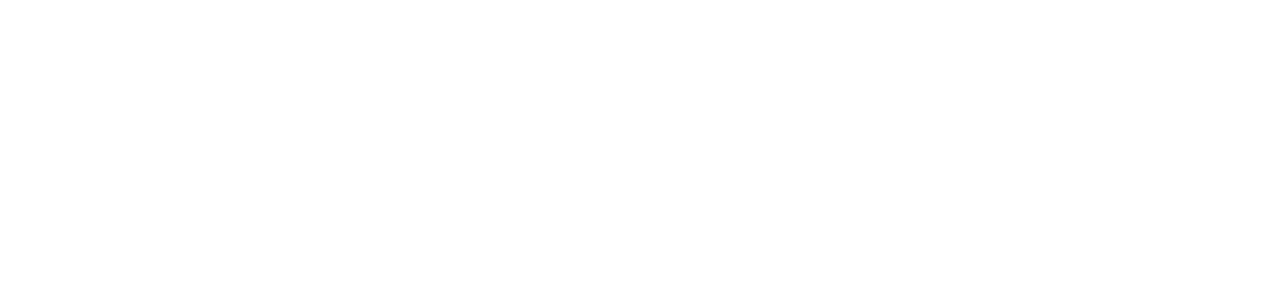
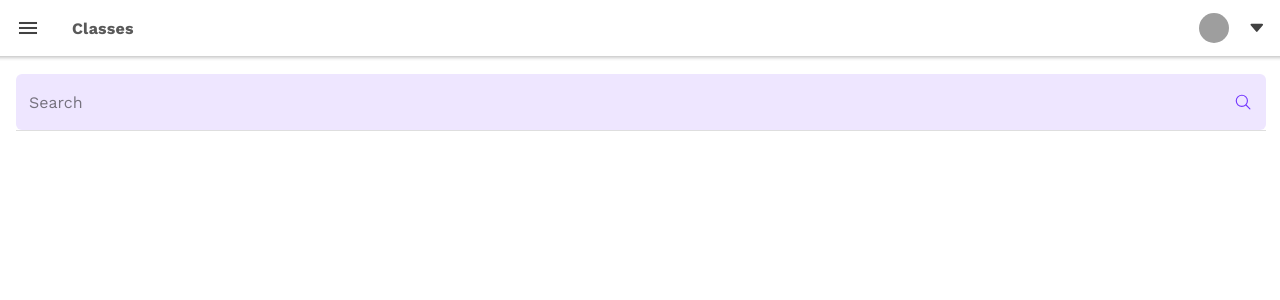
Before and after one commit to azkalonz/iskwela-mobile, a React (Create React App) app: page /dashboard in a window 1280 px wide. Shown: the top 300 px of the page. Built offline with nearby package versions, Linux system fonts and the light colour scheme; grey boxes are pictures that could not be loaded.

Commit message:
initial dashboard page

```diff
--- a/public/index.html
+++ b/public/index.html
@@ -26,6 +26,14 @@
     <meta name="apple-mobile-web-app-capable" content="yes" />
     <meta name="apple-mobile-web-app-title" content="Iskwela" />
     <meta name="apple-mobile-web-app-status-bar-style" content="black" />
+    <script
+      type="module"
+      src="https://unpkg.com/ionicons@5.5.2/dist/ionicons/ionicons.esm.js"
+    ></script>
+    <script
+      nomodule
+      src="https://unpkg.com/ionicons@5.5.2/dist/ionicons/ionicons.js"
+    ></script>
   </head>
 
   <body>
--- a/src/App.scss
+++ b/src/App.scss
@@ -2,7 +2,7 @@
   overflow-y: auto;
 }
 
-ion-item {
+ion-item.iskwela-theme {
   --ion-item-background: transparent;
   --ion-font-family: "Work Sans";
   --inner-border-width: 0 !important;
@@ -13,9 +13,19 @@
   overflow: visible;
   margin-top: 18px;
   width: 100%;
+  ion-button {
+    --background: transparent;
+    --box-shadow: none;
+    order: 2;
+    z-index: 2;
+    ion-icon {
+      color: #7539ff;
+    }
+  }
   ion-input {
     background-color: #eee6ff !important;
     border-radius: 6px;
+    z-index: 1;
     input {
       padding: 13px !important;
       min-height: 56px;
@@ -38,7 +48,7 @@
   }
 }
 
-ion-button {
+ion-button.full {
   width: 100%;
   font-family: "Work Sans" !important;
   min-height: 56px;
@@ -52,3 +62,16 @@
     }
   }
 }
+
+ion-header {
+  ion-title {
+    font-size: 16px;
+    color: rgba(0, 0, 0, 0.65);
+    font-weight: 700;
+  }
+}
+
+ion-content {
+  --padding-start: 16px;
+  --padding-end: 14px;
+}
--- a/src/App.tsx
+++ b/src/App.tsx
@@ -15,6 +15,8 @@
 import "@ionic/react/css/typography.css";
 import { Route } from "react-router-dom";
 import "./App.scss";
+import Header from "./components/Header";
+import Home from "./pages/Home";
 import Login from "./pages/Login";
 /* Theme variables */
 import "./theme/variables.css";
@@ -23,9 +25,8 @@
   <IonApp>
     <IonReactRouter>
       <IonRouterOutlet>
-        <Route exact path="/">
-          <Login />
-        </Route>
+        <Route exact path="/" component={Login} />
+        <Route exact path="/dashboard" component={Home} />
       </IonRouterOutlet>
     </IonReactRouter>
   </IonApp>
--- /dev/null
+++ b/src/components/Header.tsx
@@ -0,0 +1,62 @@
+import {
+  IonAvatar,
+  IonButton,
+  IonButtons,
+  IonHeader,
+  IonIcon,
+  IonMenuButton,
+  IonTitle,
+  IonToolbar,
+  useIonActionSheet,
+} from "@ionic/react";
+import { caretDownOutline, logOutOutline } from "ionicons/icons";
+import React from "react";
+import { useHistory } from "react-router";
+import MainMenu from "./MainMenu";
+
+const Header: React.FC = () => {
+  const [present] = useIonActionSheet();
+  const history = useHistory();
+
+  return (
+    <>
+      <MainMenu />
+      <IonHeader>
+        <IonToolbar>
+          <IonButtons slot="start">
+            <IonMenuButton autoHide={false} />
+          </IonButtons>
+          <IonTitle>Classes</IonTitle>
+          <IonButtons slot="end">
+            <IonAvatar slot="end" style={{ height: 30, width: 30 }}>
+              <img
+                src="https://static.toiimg.com/photo/msid-84340517/84340517.jpg"
+                alt="Lisa"
+              />
+            </IonAvatar>
+            <IonButton
+              onClick={() => {
+                present({
+                  header: "Lisa Manoban",
+                  buttons: [
+                    {
+                      icon: logOutOutline,
+                      text: "Logout",
+                      handler: () => {
+                        history.replace("/");
+                      },
+                    },
+                  ],
+                });
+              }}
+            >
+              <IonIcon slot="end" icon={caretDownOutline} />
+            </IonButton>
+          </IonButtons>
+        </IonToolbar>
+      </IonHeader>
+    </>
+  );
+};
+
+export default Header;
--- /dev/null
+++ b/src/components/MainMenu.tsx
@@ -0,0 +1,32 @@
+import {
+  IonContent,
+  IonHeader,
+  IonItem,
+  IonLabel,
+  IonList,
+  IonMenu,
+  IonTitle,
+  IonToolbar,
+} from "@ionic/react";
+import React from "react";
+
+const MainMenu: React.FC = () => {
+  return (
+    <IonMenu side="start" menuId="first" contentId="main-content">
+      <IonHeader>
+        <IonToolbar color="primary">
+          <IonTitle style={{ color: "#ffffff" }}>iSkwela</IonTitle>
+        </IonToolbar>
+      </IonHeader>
+      <IonContent>
+        <IonList>
+          <IonItem>
+            <IonLabel>Classes</IonLabel>
+          </IonItem>
+        </IonList>
+      </IonContent>
+    </IonMenu>
+  );
+};
+
+export default MainMenu;
--- a/src/pages/Home.tsx
+++ b/src/pages/Home.tsx
@@ -2,38 +2,43 @@
   IonButton,
   IonContent,
   IonHeader,
+  IonIcon,
+  IonInput,
+  IonItem,
+  IonLabel,
   IonPage,
   IonTitle,
   IonToolbar,
+  useIonAlert,
 } from "@ionic/react";
+import { searchOutline } from "ionicons/icons";
 import { useHistory } from "react-router";
-import ExploreContainer from "../components/ExploreContainer";
+import Header from "../components/Header";
 import "./Home.css";
 
 const Home: React.FC = () => {
   const history = useHistory();
+  const [present] = useIonAlert();
 
   return (
     <IonPage>
-      <IonHeader>
-        <IonToolbar>
-          <IonTitle>Home</IonTitle>
-        </IonToolbar>
-      </IonHeader>
+      <div className="ion-page" id="main-content">
+        <Header />
         <IonContent fullscreen>
-        <IonHeader collapse="condense">
-          <IonToolbar>
-            <IonTitle size="large">Home</IonTitle>
-          </IonToolbar>
-        </IonHeader>
+          <IonItem className="iskwela-theme">
+            <IonInput clearOnEdit={false} placeholder="Search">
               <IonButton
+                slot="end"
                 onClick={() => {
-            history.push("login");
+                  present("Search");
                 }}
               >
-          Login
+                <IonIcon icon={searchOutline} />
               </IonButton>
+            </IonInput>
+          </IonItem>
         </IonContent>
+      </div>
     </IonPage>
   );
 };
--- a/src/pages/Login.scss
+++ b/src/pages/Login.scss
@@ -1,9 +1,17 @@
 #login {
   background: radial-gradient(circle at 70% 30%, #7539ff, #23114d);
   align-items: center;
-  justify-content: flex-start;
   padding: 0 25px;
   padding-top: 95px;
+  height: 100%;
+}
+.login-wrapper {
+  display: flex;
+  max-width: 400px;
+  width: 100%;
+  justify-content: flex-start;
+  align-items: center;
+  flex-direction: column;
 }
 h1 {
   font-size: 28px;
--- a/src/pages/Login.tsx
+++ b/src/pages/Login.tsx
@@ -1,24 +1,37 @@
 import { IonButton, IonInput, IonItem, IonLabel, IonPage } from "@ionic/react";
 import React from "react";
+import { useHistory } from "react-router";
 import "./Login.scss";
 
 const Login: React.FC = () => {
+  const history = useHistory();
+
   return (
     <IonPage id="login">
+      <div className="login-wrapper">
         <img src="/assets/icon/logo-single.svg" width="80" />
         <h1>Sign in to iSkwela</h1>
-      <IonItem>
+        <IonItem className="iskwela-theme">
           <IonLabel position="floating">Email</IonLabel>
           <IonInput clearOnEdit={false} />
         </IonItem>
-      <IonItem>
+        <IonItem className="iskwela-theme">
           <IonLabel position="floating">Password</IonLabel>
           <IonInput type="password" clearOnEdit={false} />
         </IonItem>
         <br />
         <br />
         <br />
-      <IonButton color="secondary">Sign In</IonButton>
+        <IonButton
+          color="secondary"
+          class="full"
+          onClick={() => {
+            history.push("/dashboard");
+          }}
+        >
+          Sign In
+        </IonButton>
+      </div>
     </IonPage>
   );
 };
--- a/src/theme/variables.css
+++ b/src/theme/variables.css
@@ -2,14 +2,12 @@
 http://ionicframework.com/docs/theming/ */
 
 @import url("https://fonts.googleapis.com/css2?family=Work+Sans:ital,wght@0,100;0,200;0,300;0,400;0,500;0,600;0,700;0,800;0,900;1,100;1,200;1,300;1,400;1,500;1,600;1,700;1,800;1,900&display=swap");
-body {
-  font-family: "Work Sans", sans-serif;
-}
 
 /** Ionic CSS Variables **/
 :root {
+  --ion-font-family: "Work Sans", sans-serif;
   /** primary **/
-  --ion-color-primary: #3880ff;
+  --ion-color-primary: #7539ff;
   --ion-color-primary-rgb: 56, 128, 255;
   --ion-color-primary-contrast: #ffffff;
   --ion-color-primary-contrast-rgb: 255, 255, 255;
```
Also changed, not shown: resources/splash.png, 12 other files (tests, documents, lock files or other folders). Lines whose indentation alone changed are shown as unchanged.
